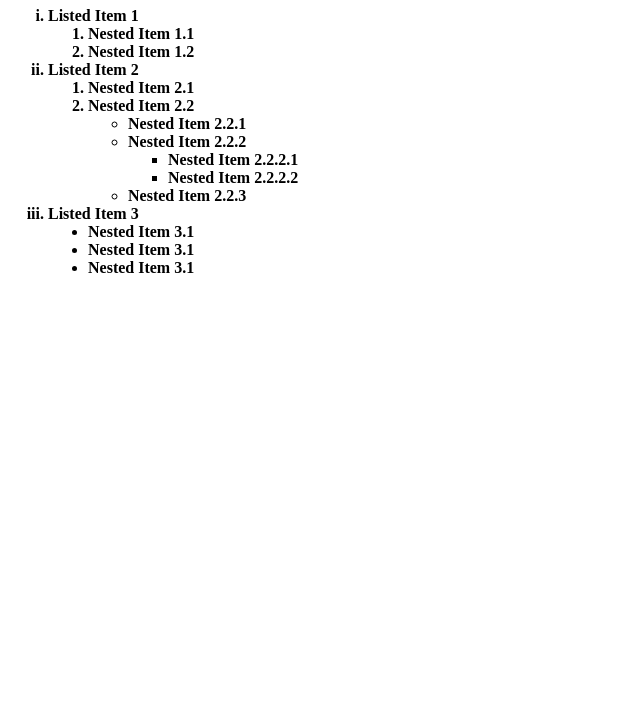
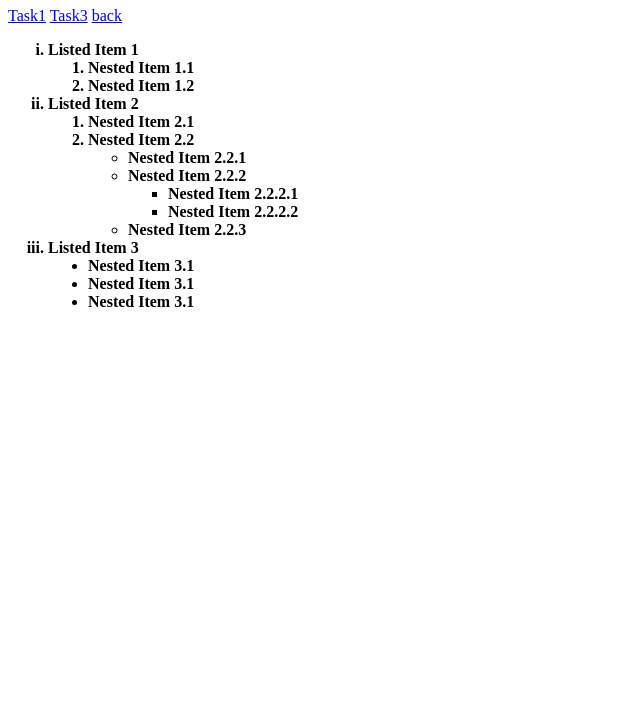
Before and after one commit to FatimaSarfraz14/assignment_4, a plain HTML site: page assignment 4/Task2.html in a window 1280 px wide. Shown: the part 73-800 px from the top of the page, without its empty margins (0-640 px from the left). Drawn offline with Linux system fonts and the light colour scheme.

Commit message:
Update Task2.html

```diff
--- a/assignment 4/Task2.html
+++ b/assignment 4/Task2.html
@@ -8,6 +8,10 @@
 </head>
 <body>
     <h1> Preceding Text</h1>
+     <a href="assignment 4/Task1.html">Task1</a>
+    <a href="assignment 4/Task3.html">Task3</a>
+    <a href="../index.html">back</a>
+
     <b>
       <ol type="i">
             <li> Listed Item 1</li>
```
